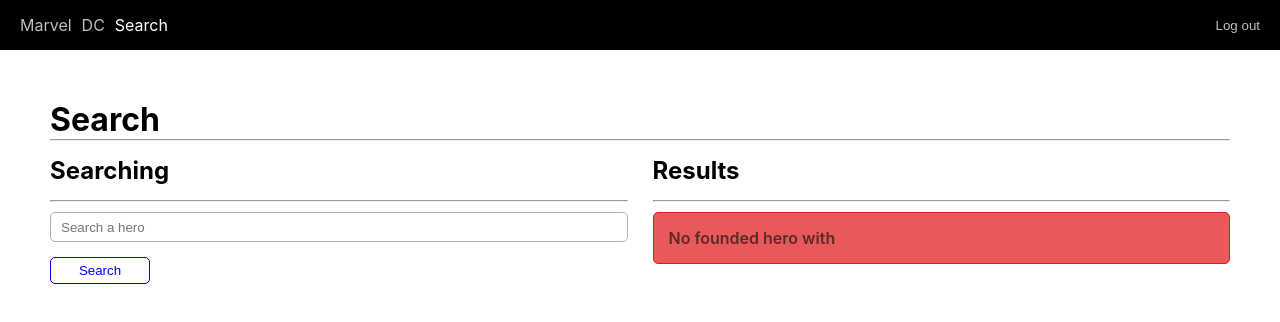
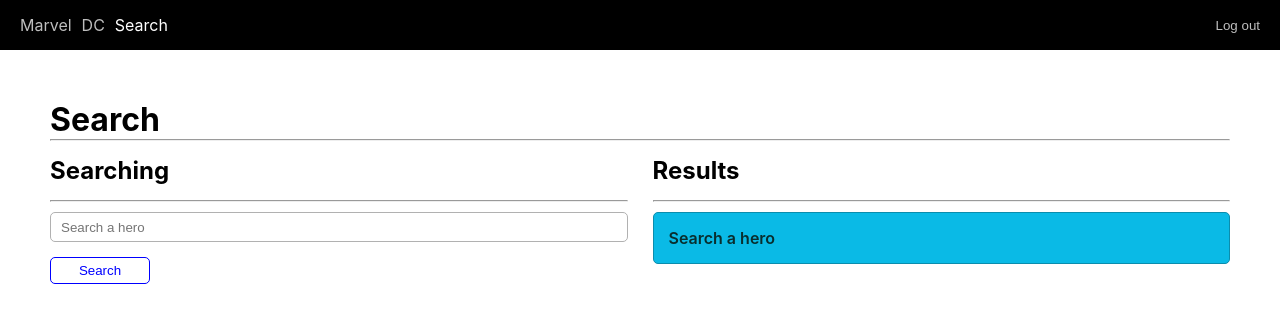
Before and after one commit to EdssonVega/hero-spa, a React (Create React App) app: page /search in a window 1280 px wide. Shown: the top 322 px of the page. Built offline with nearby package versions, Linux system fonts and the light colour scheme.

Commit message:
finished searcher

```diff
--- a/src/components/HeroesResult/HeroesResult.jsx
+++ b/src/components/HeroesResult/HeroesResult.jsx
@@ -6,7 +6,7 @@ import "./heroesResultStyles.css"
 
 export const HeroesResult = ({ heroes }) => {
     const location = useLocation()
-    const query = queryString.parse(location.search).q
+    const query = queryString.parse(location.search).q || ""
     console.log(query)
 
   return (
@@ -26,7 +26,7 @@ export const HeroesResult = ({ heroes }) => {
                   characters={hero.characters}
                 />
         ))) : (
-            (heroes.some(hero => hero.superhero.includes(query))) === true ? (
+            !query ? (
                 <div className="searchAHero">Search a hero</div>
 
             ): (
```
